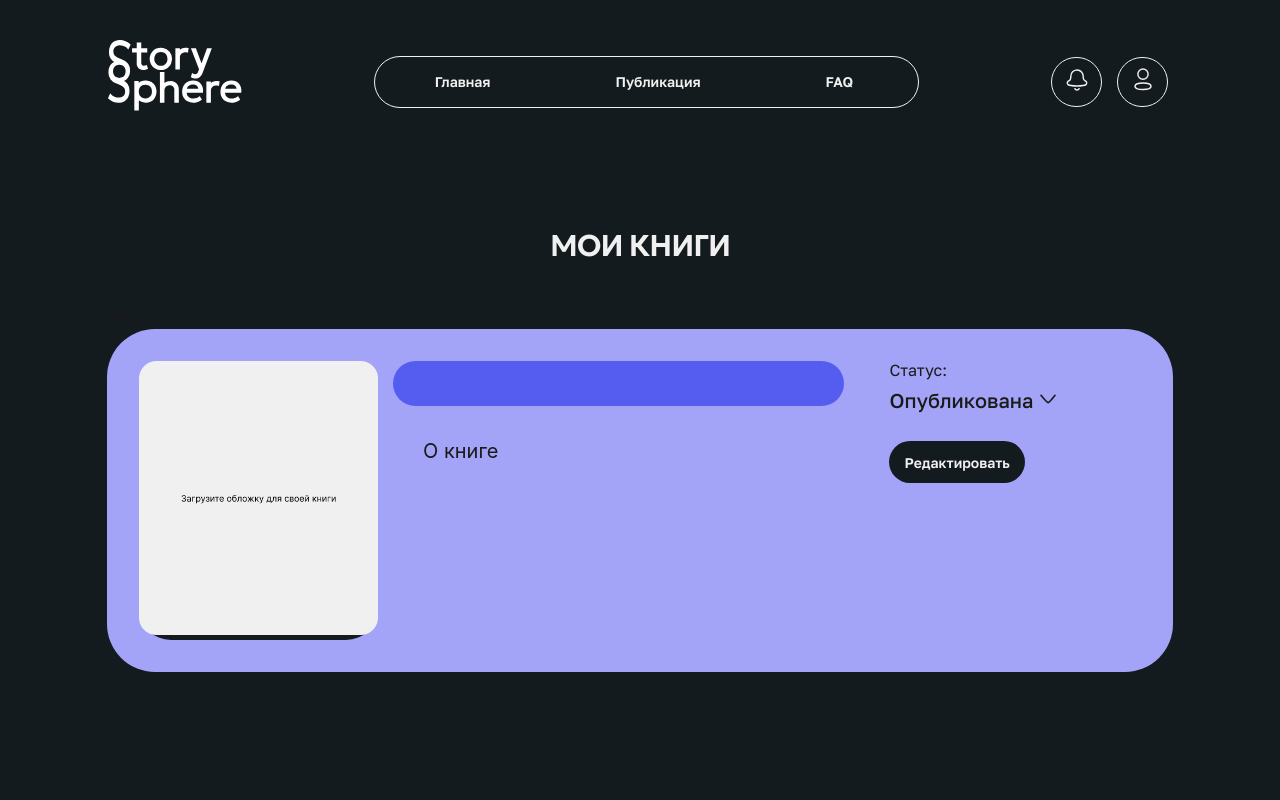
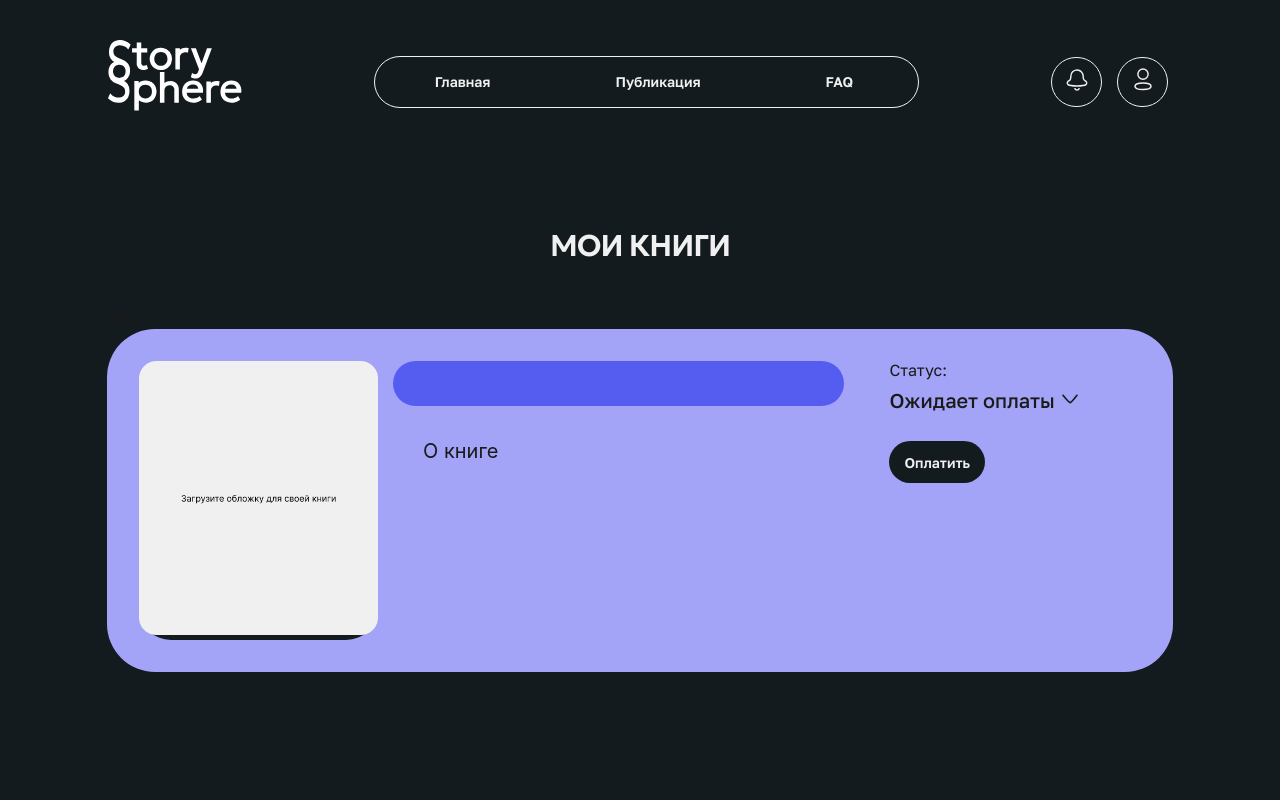
Before and after one commit to chopas11/book-service-frontend, a React (Vite) app: page /mybooks in a window 1280 px wide. Shown: the top 800 px of the page. Built offline with nearby package versions, Linux system fonts and the light colour scheme.

Commit message:
Add changes to dist

```diff
--- a/src/widgets/MyBookWidget/MyBookWidget.tsx
+++ b/src/widgets/MyBookWidget/MyBookWidget.tsx
@@ -16,7 +16,7 @@ const MyBookWidget: React.FC = () => {
     const dispatch = useDispatch()
     const {title, authors, cover, description} = useTypedSelector(state => state.publication)
 
-    const [status, setStatus] = useState(4);
+    const [status, setStatus] = useState(1);
 
     return (
         <div className={s.myBook}>
```
Also changed, not shown: 5 other files (tests, documents, lock files or other folders).
